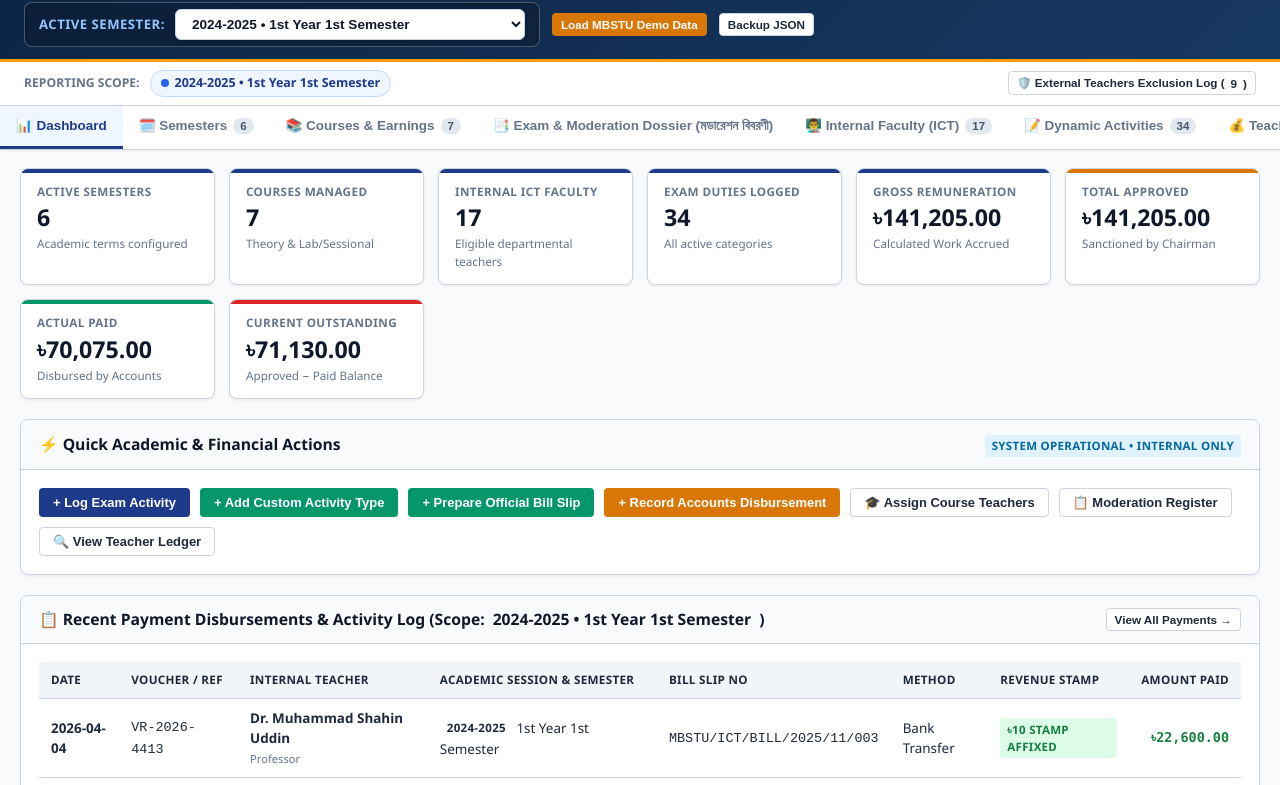
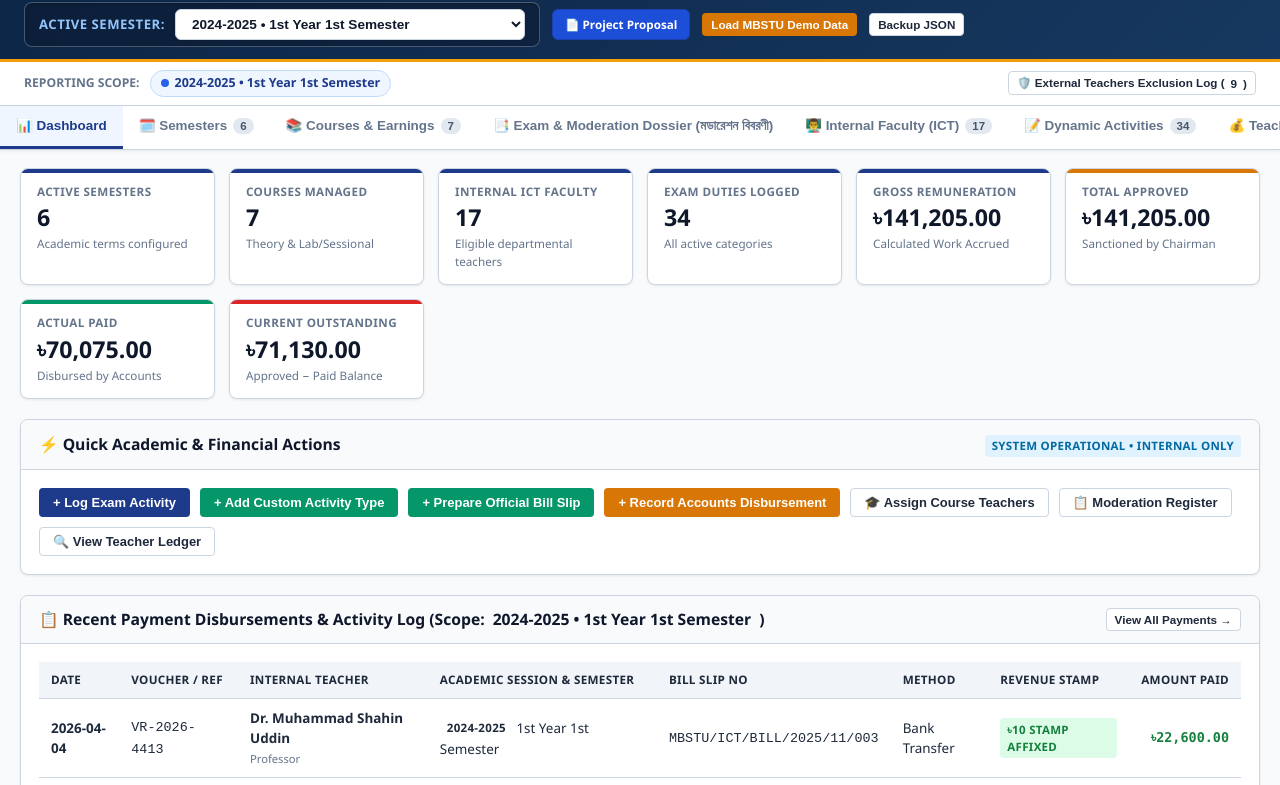
Before and after one commit to antor1112225/MBSTU-ICT-Examination-and-Bill-Management-System, a plain HTML site: page index.html in a window 1280 px wide. Shown: the part 78-863 px from the top of the page. Drawn offline with Linux system fonts and the light colour scheme.

Commit message:
feat: add direct Project Proposal link in header navigation

```diff
--- a/index.html
+++ b/index.html
@@ -26,6 +26,9 @@
                         <option value="all">All Semesters (Consolidated)</option>
                     </select>
                 </div>
+                <a href="https://github.com/antor1112225/MBSTU-ICT-Examination-and-Bill-Management-System/blob/main/PROJECT_PROPOSAL.md" target="_blank" rel="noopener noreferrer" class="btn btn-primary btn-sm" style="display: inline-flex; align-items: center; gap: 5px; text-decoration: none; font-weight: 600; background: #1d4ed8; color: #fff; border: 1px solid #1e40af; border-radius: 6px; padding: 6px 12px;" title="View Capstone Project Proposal (Part I) on GitHub">
+                    📄 Project Proposal
+                </a>
                 <button id="btn-load-demo-data" class="btn btn-warning btn-sm" title="Load Authentic MBSTU Demo Records">
                     Load MBSTU Demo Data
                 </button>
```
